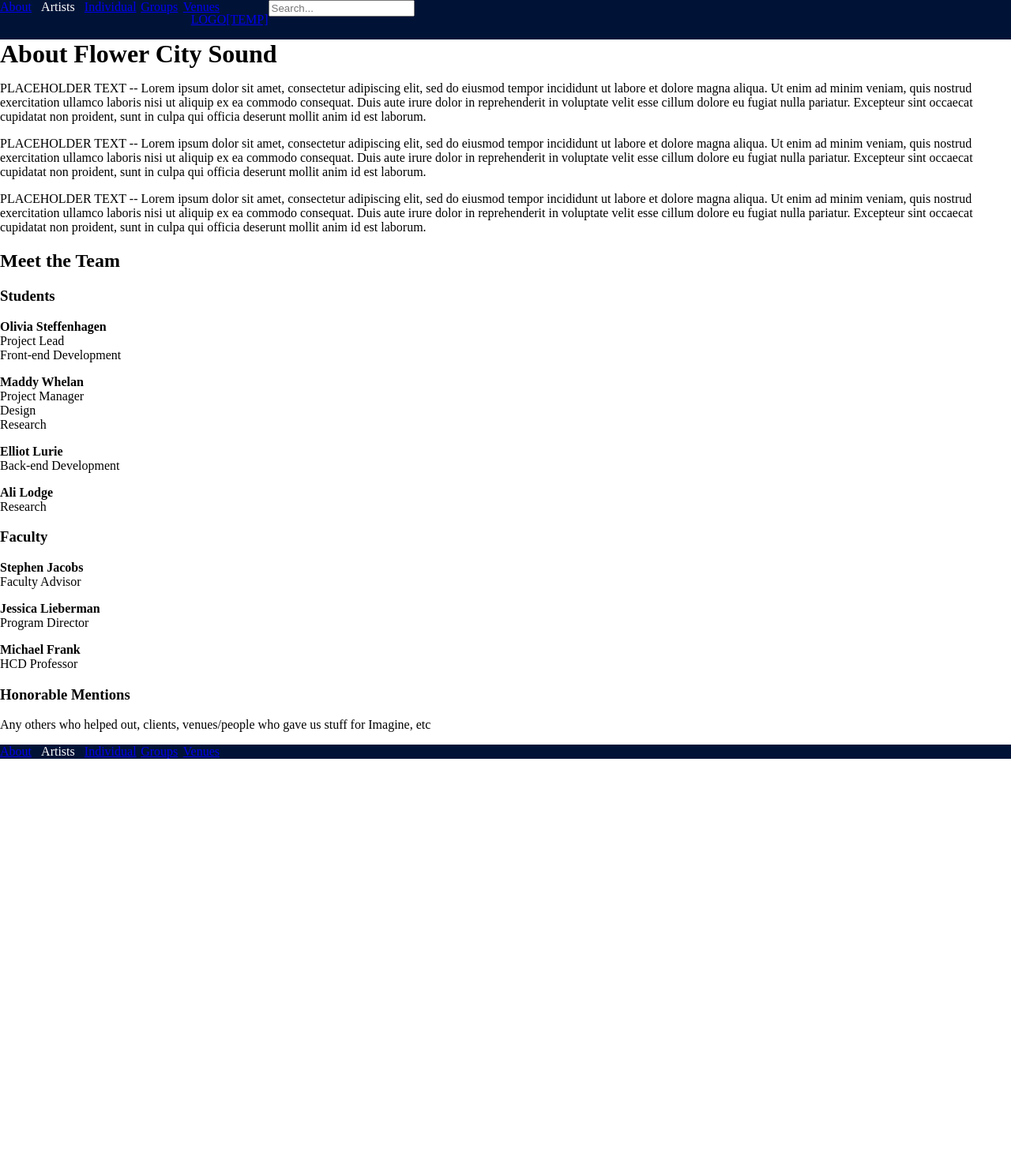
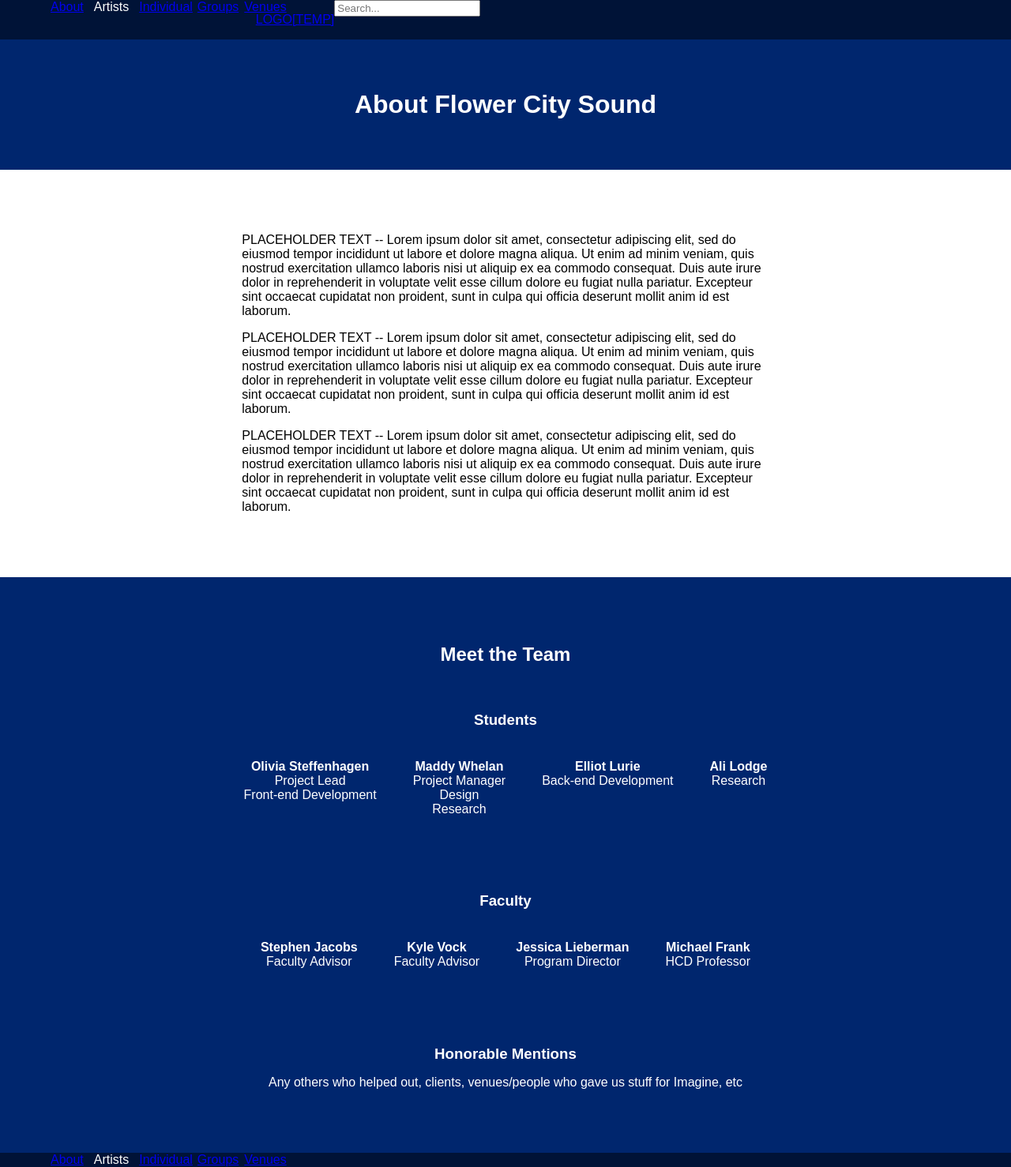
Before and after one commit to ElliotLurie/flower-city-sound, a PHP site: page /view/about.php in a window 1280 px wide. Shown: the whole page at 79% size. Before the commit the page ends 961 px from the top, so only its background shows below. Run offline with PHP 8.4, Linux system fonts and the light colour scheme.

Commit message:
CSS for home and about pages + some HTML changes

```diff
--- a/assets/global_styles.css
+++ b/assets/global_styles.css
@@ -1,6 +1,13 @@
+/* ALL PAGES */
+
 body {
     padding: 0;
     margin: 0;
+    font-family: Arial, Helvetica, sans-serif;
+}
+
+body > div {
+    padding: 0% 5% 0% 5%;
 }
 
 #header, #footer {
@@ -32,13 +39,22 @@ body {
     background-color:darkkhaki;
 }
 
-#featuredArtists {
-    display: flex;
+.top {
+    background-color: #00266E;
+    color: white;
+    padding: 5% 5% 5% 5%;
 }
 
-#faDesc {
-    background-color: #00266E;
-    color: white;
+#topTxt {
+    max-width: 75ch;
+    margin: auto;
+    padding: 0;
+}
+
+/* HOME PAGE */
+
+#topHome {
+    padding-bottom: 2%;
 }
 
 h1 {
@@ -46,8 +62,73 @@ h1 {
     margin: 0;
 }
 
-#upcomingEvents {
+#featuredArtists, #upcomingEvents {
     display: flex;
+    flex-wrap: wrap;
+    justify-content: center;
+    padding: 0% 5% 5% 5%;
+    background-color: transparent;
+    position: relative;
+    z-index: 2;
+}
+
+#FABackground {
+    background-color: #00266E;
+    height: 100px;
+    width: 100%;
+    position: absolute;
+    margin: 0;
+    padding: 0;
+    z-index: 1;
+}
+
+hr {
+    width: 45%;
+    border: 1px solid #e1e1e1;
+}
+
+#UEContainer h2 {
+    text-align: center;
+    margin-top: 5%;
+}
+
+/* ABOUT PAGE */
+
+#about {
+    text-align: center;
+}
+
+#aboutTxt {
+    padding: 5% 5% 5% 5%;
+    max-width: 75ch;
+    margin-left: auto;
+    margin-right: auto;
+}
+
+.team{
+    background-color: #00266E;
+    color: white;
+    padding: 5% 5% 5% 5%;
+}
+
+.team h2, .team h3 {
+    text-align: center;
+}
+
+.team h3 {
+    margin-top: 5%;
+    margin-bottom: 0;
+    padding-bottom: 0;
+}
+
+.members {
+    display: flex;
+    justify-content: center;
+    text-align: center;
+}
+
+.members div {
+    padding: 2%;
 }
 
 @media screen and (max-width: 480px) {
@@ -57,4 +138,7 @@ h1 {
     #hamburger {
         display: flex;
     }
+    .members {
+        flex-wrap: wrap;
+    }
 }
--- a/view/about.php
+++ b/view/about.php
@@ -2,8 +2,8 @@
     $title = "Flower City Sound - Home";
     include("../view/include/header.php");
 ?>
-<div>
-    <h1>About Flower City Sound</h1>
+<h1 class="top" id="about">About Flower City Sound</h1>
+<div id="aboutTxt">
     <p>
         PLACEHOLDER TEXT -- Lorem ipsum dolor sit amet, consectetur adipiscing
         elit, sed do eiusmod tempor incididunt ut labore et
@@ -38,10 +38,10 @@
         deserunt mollit anim id est laborum.
     </p>
 </div>
-<div>
+<div class="team">
     <h2>Meet the Team</h2>
     <h3>Students</h3>
-    <div>
+    <div class="members">
         <div>
             <p>
                 <strong>Olivia Steffenhagen</strong>
@@ -68,10 +68,16 @@
         </div>
     </div>
     <h3>Faculty</h3>
-    <div>
+    <div class="members">
         <div>
             <p>
                 <strong>Stephen Jacobs</strong>
+                <br>Faculty Advisor
+            </p>
+        </div>
+        <div>
+            <p>
+                <strong>Kyle Vock</strong>
                 <br>Faculty Advisor
             </p>
         </div>
@@ -89,7 +95,7 @@
         </div>
     </div>
     <h3>Honorable Mentions</h3>
-    <p>
+    <p class="members">
         Any others who helped out, clients, venues/people
         who gave us stuff for Imagine, etc
     </p>
```
Also changed, not shown: view/index.php (+7 -2 lines).
